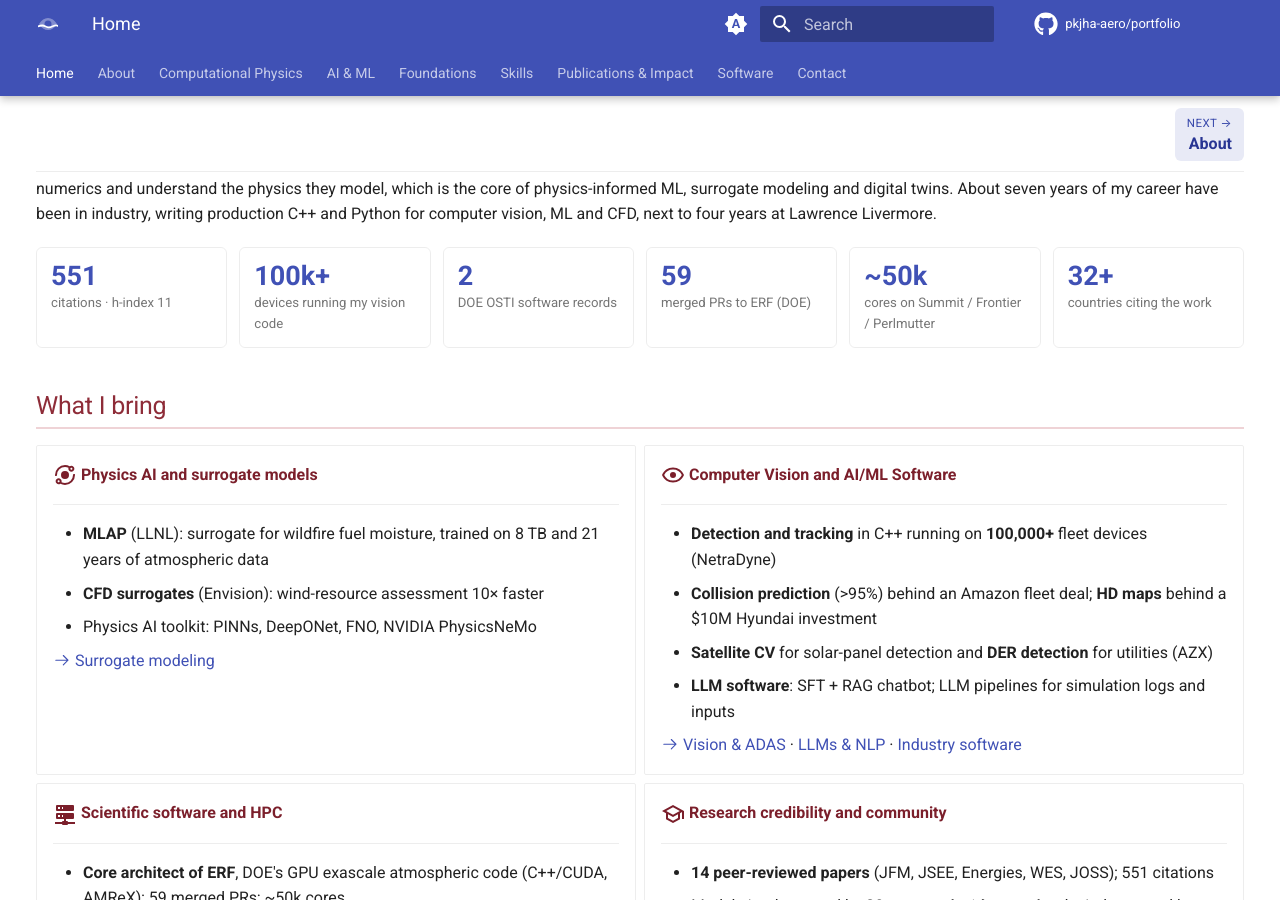
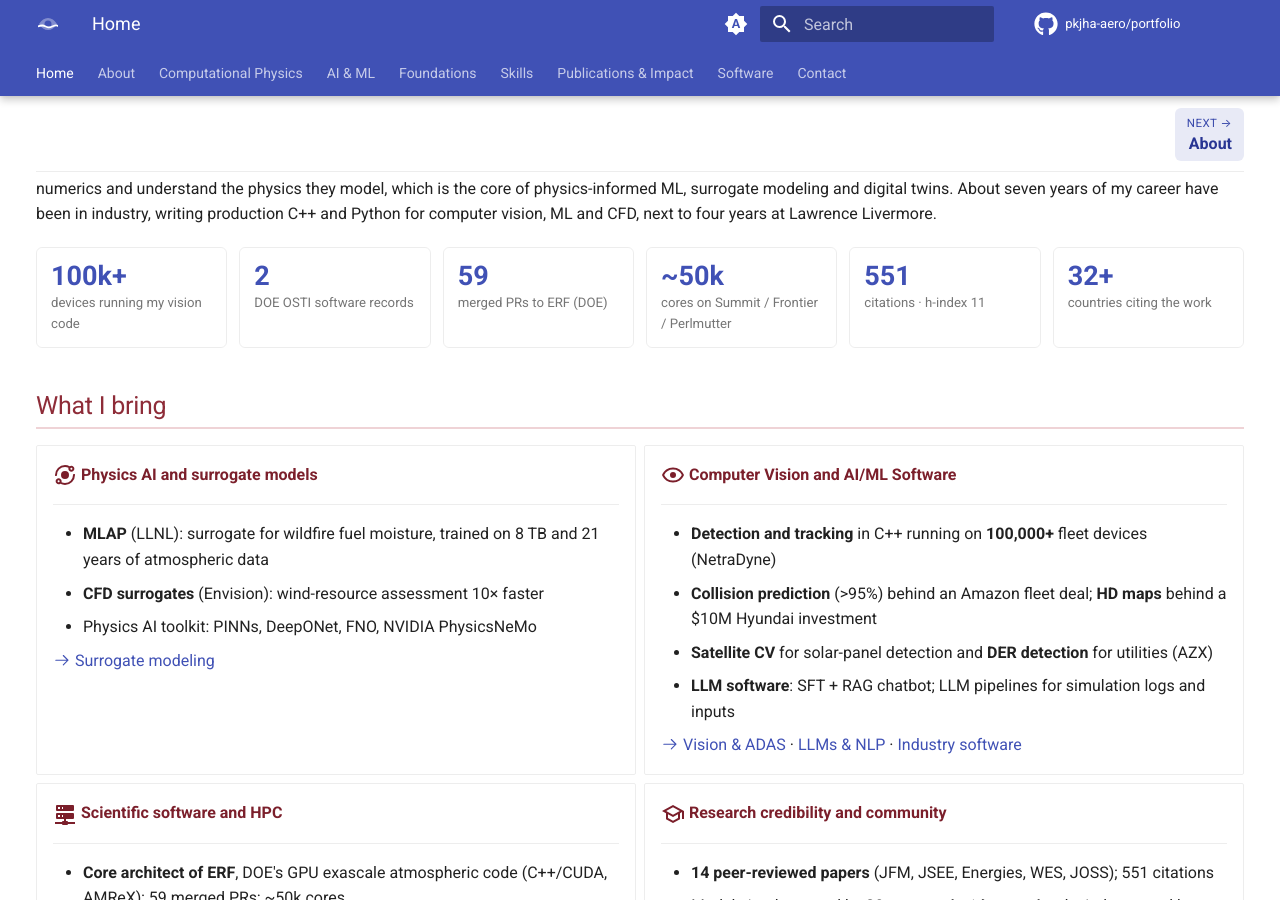
Before and after one commit to pkjha-aero/portfolio, an MkDocs documentation site: the page built from docs/index.md, in a window 1280 px wide and 900 px high, scrolled down 332 px. Built offline with MkDocs 1.6.1 and Material for MkDocs 9.7.7, drawn with Linux system fonts in a browser that asks for light colours; comment, search, counter and statistics services are not loaded.

Commit message:
Home: move citation stat after the ~50k cores stat
Co-Authored-By: Claude Opus 5.5 <noreply@anthropic.com>

```diff
--- a/docs/index.md
+++ b/docs/index.md
@@ -38,11 +38,11 @@ writing production C++ and Python for computer vision, ML and CFD, next to four
 Lawrence Livermore.
 
 <div class="stats">
-<div class="stat"><span class="num">551</span><span class="lbl">citations · h-index 11</span></div>
 <div class="stat"><span class="num">100k+</span><span class="lbl">devices running my vision code</span></div>
 <div class="stat"><span class="num">2</span><span class="lbl">DOE OSTI software records</span></div>
 <div class="stat"><span class="num">59</span><span class="lbl">merged PRs to ERF (DOE)</span></div>
 <div class="stat"><span class="num">~50k</span><span class="lbl">cores on Summit / Frontier / Perlmutter</span></div>
+<div class="stat"><span class="num">551</span><span class="lbl">citations · h-index 11</span></div>
 <div class="stat"><span class="num">32+</span><span class="lbl">countries citing the work</span></div>
 </div>
 
```
